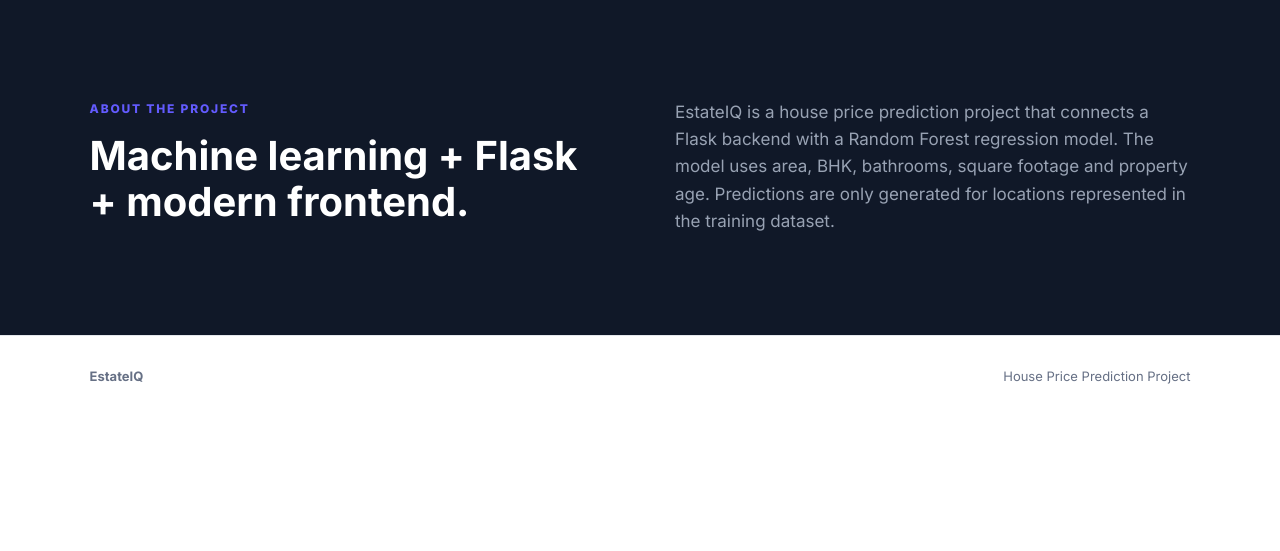
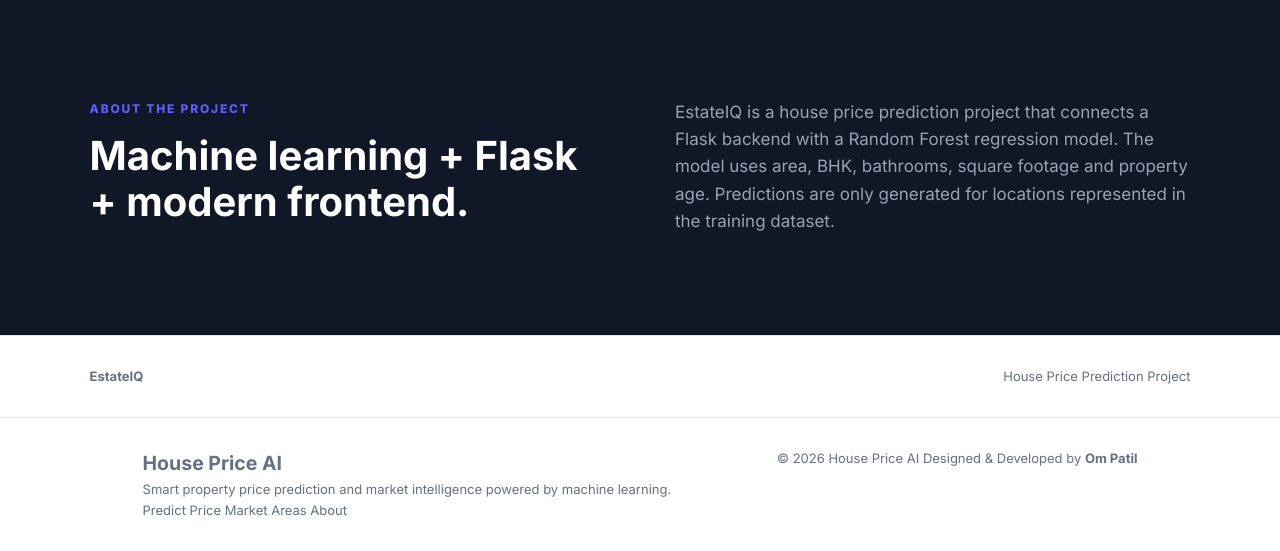
Before and after one commit to om4935047-pixel/house-price-prediction, a Flask app: page / in a window 1280 px wide. Shown: the part 3509-4060 px from the top of the page. Before the commit the page ends 3893 px from the top, so only its background shows below. Run offline with Flask 3, Linux system fonts and the light colour scheme.

Commit message:
Update index.html

```diff
--- a/templates/index.html
+++ b/templates/index.html
@@ -565,7 +565,52 @@
 <script
     src="{{ url_for('static', filename='script.js') }}"
 ></script>
+    <!-- Professional Footer -->
+    <footer class="site-footer">
 
+        <div class="footer-line"></div>
+
+        <div class="footer-content">
+
+            <div class="footer-brand">
+                <h2>House Price AI</h2>
+                <p>
+                    Smart property price prediction and market intelligence
+                    powered by machine learning.
+                </p>
+            </div>
+
+            <div class="footer-links">
+                <a href="#predict">Predict Price</a>
+                <a href="#market">Market</a>
+                <a href="#areas">Areas</a>
+                <a href="#about">About</a>
+            </div>
+
+        </div>
+
+        <div class="footer-line"></div>
+
+        <div class="footer-bottom">
+
+            <span>
+                © 2026 House Price AI
+            </span>
+
+            <span>
+                Designed &amp; Developed by
+                <strong>Om Patil</strong>
+            </span>
+
+        </div>
+
+        <div class="footer-line"></div>
+
+    </footer>
+
+
+    <!-- JavaScript -->
+    <script src="{{ url_for('static', filename='script.js') }}"></script>
 </body>
 
 </html>
```
